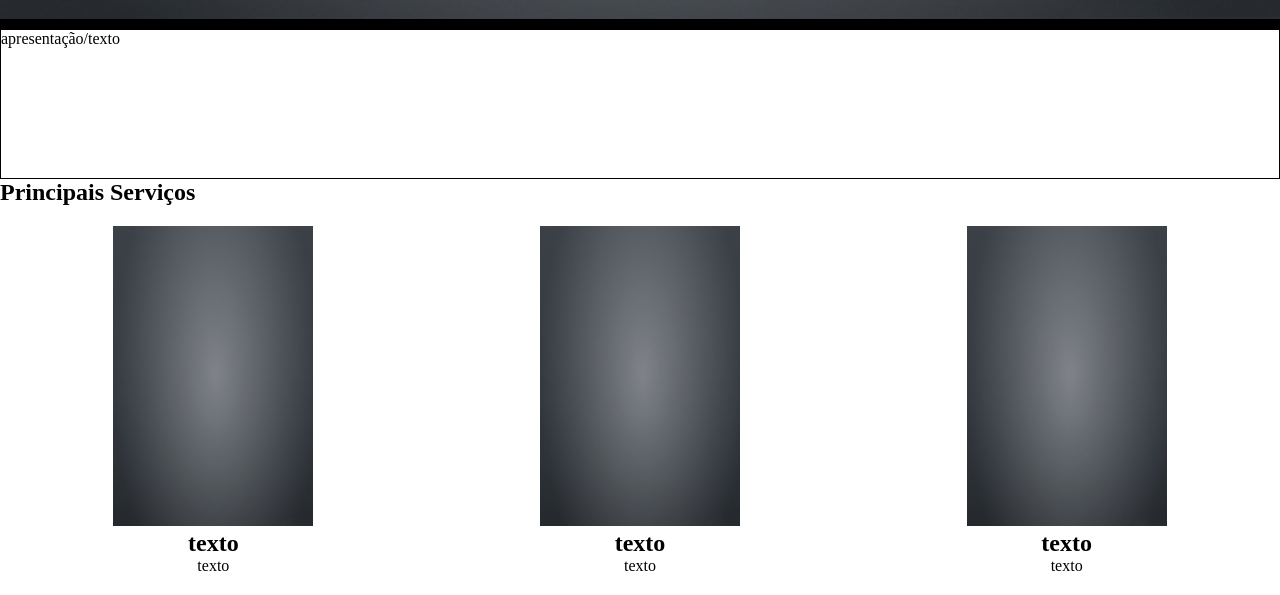
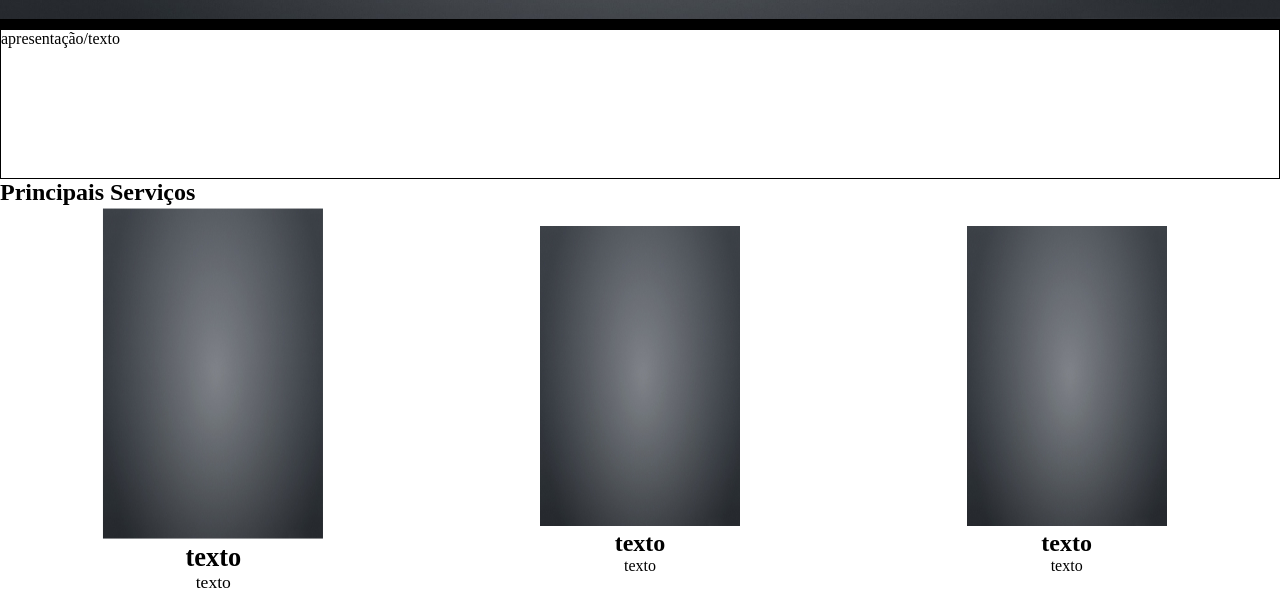
Before and after one commit to vilelakami/projeto-landing-page, a plain HTML site: page cultura-mecanica/src/index.html in a window 1280 px wide. In both pictures the pointer is over the element 213 px from the left and 1071 px from the top of the page. Shown: the part 671-1266 px from the top of the page. Drawn offline with Linux system fonts and the light colour scheme.

Commit message:
adicionando hover com zoom nos destaques

```diff
--- a/cultura-mecanica/src/styles/style.css
+++ b/cultura-mecanica/src/styles/style.css
@@ -73,6 +73,12 @@ header .nav-bar nav ul{
     margin: 20px;
     text-align: center;
 }
+article{
+    transition: transform 0.3s ease;
+}
+article:hover{
+    transform: scale(1.1);
+}
 
 footer{
     border: 1px solid;
```
